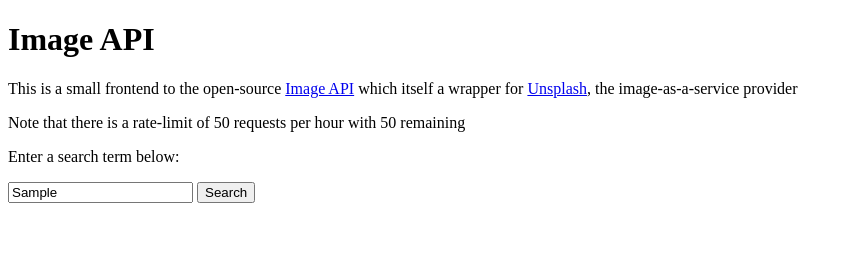
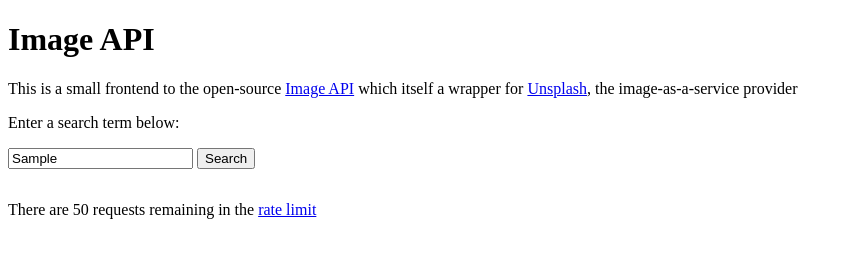
Before and after one commit to rendall/image-api, a website with bundled scripts: page public/index.html in a window 1280 px wide. Both pictures are taken after typing "Sample" into the empty fields and a click on the button "Search". Shown: the whole page, without its empty margins (0-853 px from the left). Built offline with nearby package versions, Linux system fonts and the light colour scheme; files whose address does not match are found by name.

Commit message:
Style adjustment

```diff
--- a/public/index.html
+++ b/public/index.html
@@ -7,11 +7,14 @@
   <style>
     img {
       display: block;
+      max-width: 100%;
+      margin: 1rem 0;
     }
 
     .rate-limit {
       visibility: hidden;
     }
+
     .rate-limit.is-on {
       visibility: visible;
     }
@@ -22,12 +25,13 @@
   <h1>Image API</h1>
   <p>This is a small frontend to the open-source <a href="https://github.com/rendall/image-api/">Image API</a> which
     itself a wrapper for <a href="https://unsplash.com">Unsplash</a>, the image-as-a-service provider</p>
-  <p class="rate-limit">Note that there is a rate-limit of 50 requests per hour with <span id="remaining">50</span> remaining</p>
   <p>Enter a search term below:</p>
   <input id="query-input" onchange="onInputChange" />
   <button id="search-button">Search</button>
   <img id="image" />
   <code id="code"></code>
+  <p class="rate-limit">There are <span id="remaining">50</span> requests
+    remaining in the <a href="https://unsplash.com/documentation#rate-limiting">rate limit</a></p>
   <script src="index.js"></script>
 </body>
 
```
